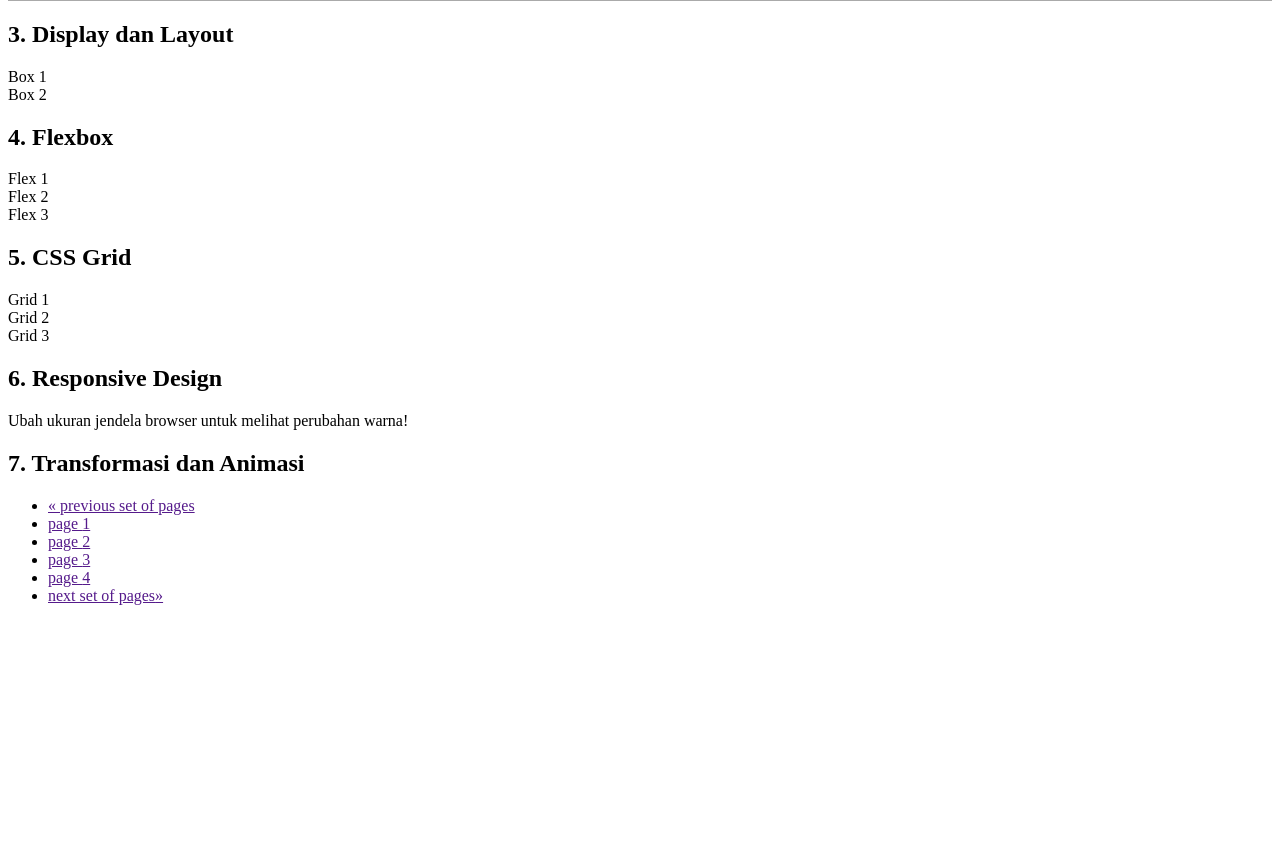
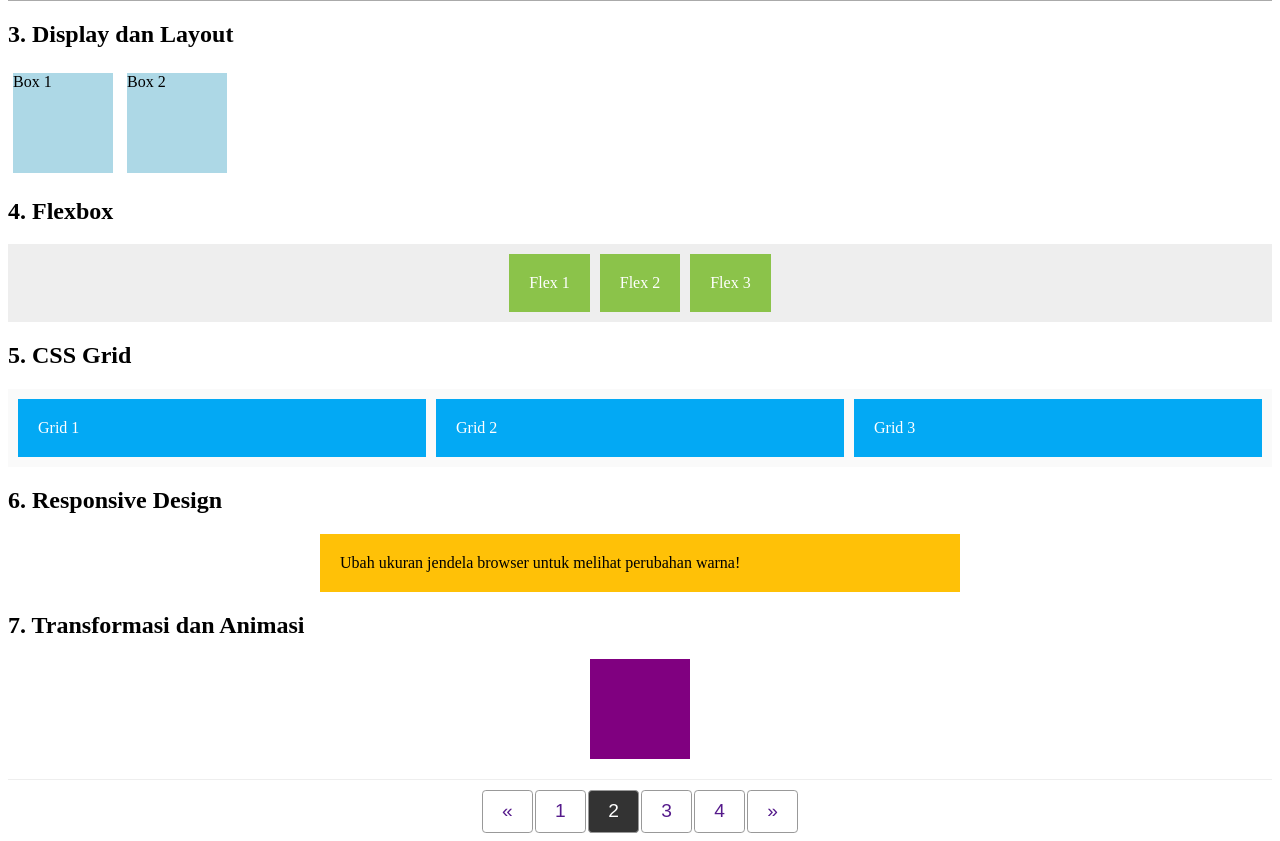
Before and after one commit to ZHRNXPTRA/1124160229-Latihan-10, a plain HTML site: page index.html in a window 1280 px wide. Shown: the part 481-1322 px from the top of the page. Before the commit the page ends 1102 px from the top, so only its background shows below. Drawn offline with Linux system fonts and the light colour scheme.

Commit message:
Display dan Layout

```diff
--- a/index.html
+++ b/index.html
@@ -30,6 +30,121 @@
       height: 100px;
       background-color: rgb(34, 154, 223);
     }
+    /* ### DISPLAY DAN LAYOUT ### */
+    .inline-box {
+      display: inline-block; /* Elemen bisa berdampingan, tapi masih bisa diberi ukuran */
+      width: 100px;
+      height: 100px;
+      background-color: lightblue;
+      margin: 5px;
+    }
+
+    /* ### FLEXBOX ### */
+    .flex-container {
+      display: flex; /* Mengaktifkan Flexbox */
+      gap: 10px; /* Jarak antar item */
+      justify-content: center; /* Rata tengah horizontal */
+      background-color: #eee;
+      padding: 10px;
+    }
+
+    .flex-item {
+      background-color: #8bc34a;
+      padding: 20px;
+      color: white;
+    }
+
+    /* ### CSS GRID ### */
+    .grid-container {
+      display: grid; /* Mengaktifkan Grid layout */
+      grid-template-columns: repeat(3, 1fr); /* 3 kolom dengan lebar sama */
+      gap: 10px;
+      background-color: #fafafa;
+      padding: 10px;
+    }
+
+    .grid-item {
+      background-color: #03a9f4;
+      padding: 20px;
+      color: white;
+    }
+
+    /* ### RESPONSIVE DESIGN ### */
+    .responsive-box {
+      width: 100%;
+      max-width: 600px; /* Maksimum lebar */
+      margin: auto;
+      background-color: #ffc107;
+      padding: 20px;
+      color: black;
+    }
+
+    @media (max-width: 600px) {
+      .responsive-box {
+        background-color: #ff5722; /* Warna berubah jika layar kecil */
+        color: white;
+      }
+    }
+
+    /* ### TRANSFORMASI DAN ANIMASI ### */
+    .animated-box {
+      width: 100px;
+      height: 100px;
+      background-color: purple;
+      margin: 20px auto;
+      transition: transform 0.5s; /* Animasi perubahan transform */
+    }
+
+    .animated-box:hover {
+      transform: rotate(15deg) scale(1.2); /* Efek rotasi dan perbesaran saat hover */
+    }
+
+	  /* ### Pagination ### */
+	   .visuallyhidden {
+			  border: 0;
+			  clip: rect(0 0 0 0);
+			  height: auto;
+			  margin: 0;
+			  overflow: hidden;
+			  padding: 0;
+			  position: absolute;
+			  width: 1px;
+			  white-space: nowrap;
+			}
+
+			nav {
+			  border-top: 1px solid #eee;
+			  margin-top: 1em;
+			  padding-top: 0.5em;
+			  font: 1.2em sans-serif;
+
+			  display: flex;
+			  justify-content: center;
+			}
+
+			.pagination {
+			  list-style: none;
+			  margin: 0;
+			  padding: 0;
+			  display: flex;
+			}
+
+			.pagination li {
+			  margin: 0 1px;
+			}
+
+			.pagination a {
+			  display: block;
+			  padding: 0.5em 1em;
+			  border: 1px solid #999;
+			  border-radius: 0.2em;
+			  text-decoration: none;
+			}
+
+			.pagination a[aria-current="page"] {
+			  background-color: #333;
+			  color: #fff;
+			}
 </style>
 <body>
 
```
